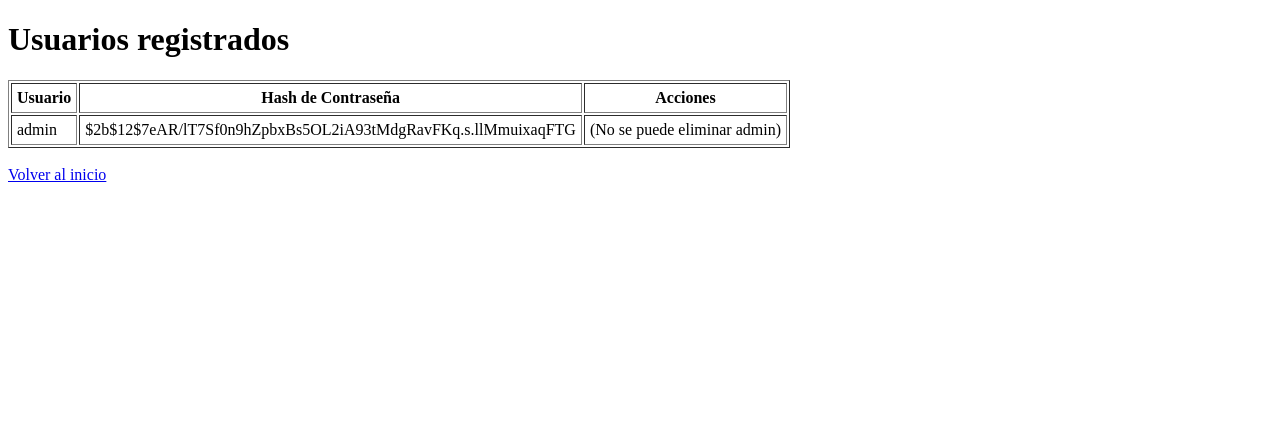
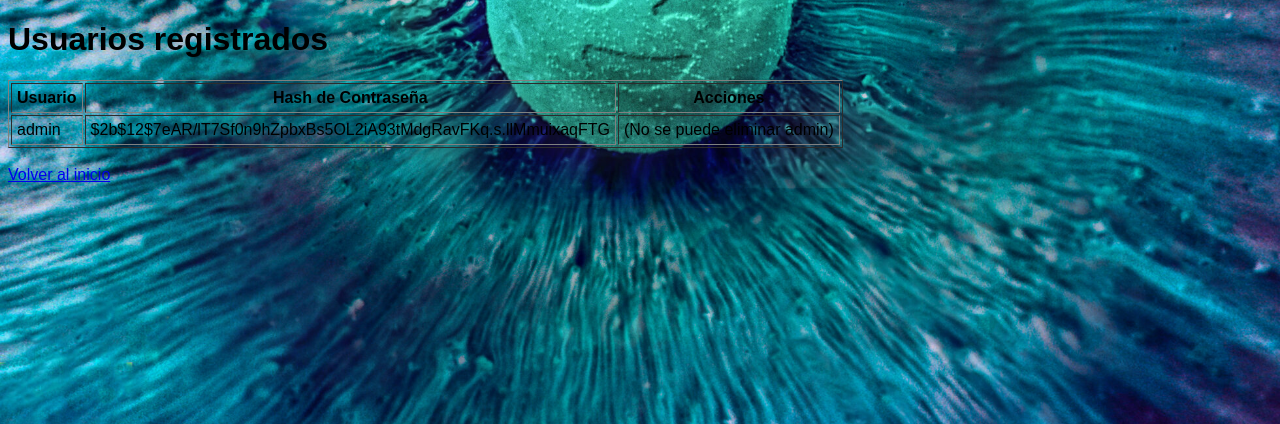
Before and after one commit to adminlio/partysecret, a Flask app: page /usuarios in a window 1280 px wide. Shown: the top 424 px of the page. Run offline with Flask 3, Linux system fonts and the light colour scheme; the visitor is signed in with stand-in values (Sample User, id 1).

Commit message:
Corrección de estructura y static files

```diff
--- a/requirements.txt
+++ b/requirements.txt
@@ -1,3 +1,4 @@
 Flask
+bcrypt
 gunicorn
-bcrypt
+flask-socketio  # si agregas chat en tiempo real
--- /dev/null
+++ b/static/style.css
@@ -0,0 +1,7 @@
+body {
+    background-image: url("/static/fondo.jpg");
+    background-size: cover;
+    background-position: center;
+    background-repeat: no-repeat;
+    font-family: Arial, sans-serif;
+}
--- a/templates/login.html
+++ b/templates/login.html
@@ -1,9 +1,9 @@
 <!DOCTYPE html>
 <html lang="es">
-<head>
+<head><link rel="stylesheet" type="text/css" href="{{ url_for('static', filename='style.css') }}">
     <meta charset="UTF-8">
     <title>Login</title>
-</head>
+</head><link rel="stylesheet" type="text/css" href="{{ url_for('static', filename='style.css') }}">
 <body>
     <h1>Iniciar sesión</h1>
     <form method="POST">
--- a/templates/registro.html
+++ b/templates/registro.html
@@ -1,9 +1,9 @@
 <!DOCTYPE html>
 <html lang="es">
-<head>
+<head><link rel="stylesheet" type="text/css" href="{{ url_for('static', filename='style.css') }}">
     <meta charset="UTF-8">
     <title>Registro</title>
-</head>
+</head><link rel="stylesheet" type="text/css" href="{{ url_for('static', filename='style.css') }}">
 <body>
     <h1>Registrar Usuario</h1>
     <form method="POST">
--- a/templates/usuarios.html
+++ b/templates/usuarios.html
@@ -1,9 +1,9 @@
 <!DOCTYPE html>
 <html lang="es">
-<head>
+<head><link rel="stylesheet" type="text/css" href="{{ url_for('static', filename='style.css') }}">
     <meta charset="UTF-8">
     <title>Usuarios Registrados</title>
-</head>
+</head><link rel="stylesheet" type="text/css" href="{{ url_for('static', filename='style.css') }}">
 <body>
     <h1>Usuarios registrados</h1>
     <table border="1" cellpadding="5">
```
Also changed, not shown: templates/index.html (added, +10 -0 lines), static/fondo.jpg (added).
